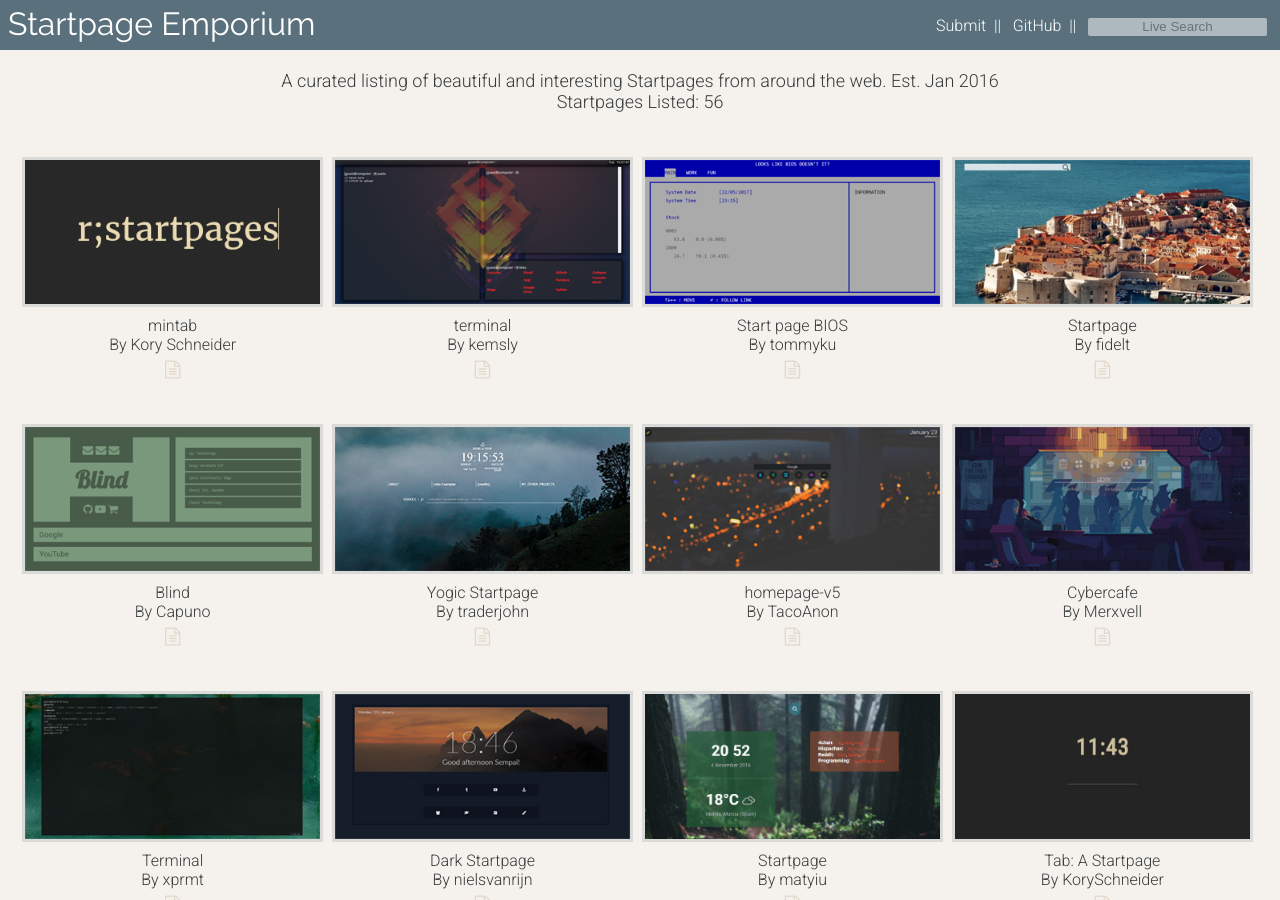
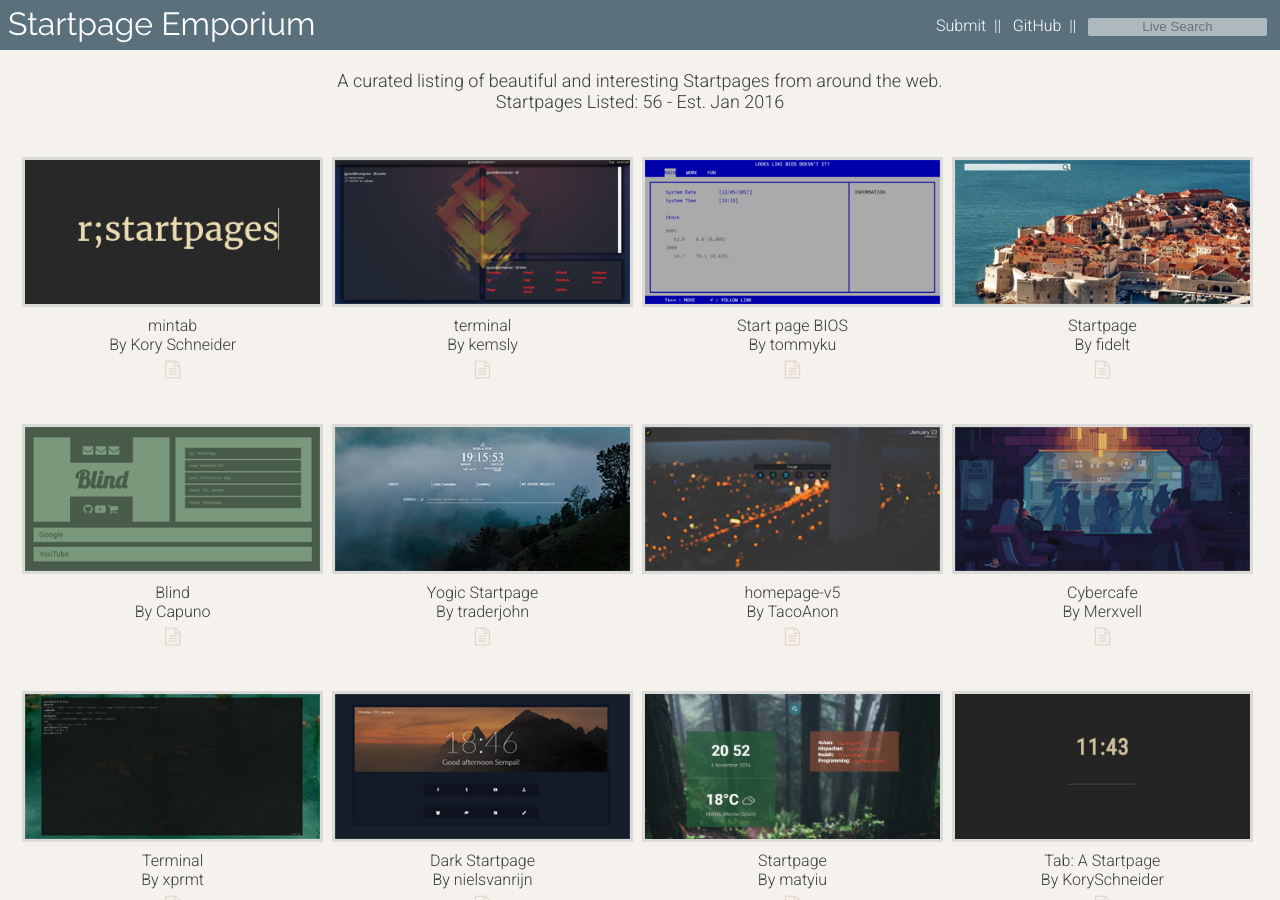
Before and after one commit to Uvacoder/startpages-collected, a Jekyll site: the page built from index.html, in a window 1280 px wide and 900 px high. Built offline with Jekyll 4.4.1, drawn with Linux system fonts in a browser that asks for light colours; nearby versions of some CDN libraries.

```diff
--- a/index.html
+++ b/index.html
@@ -4,8 +4,8 @@ layout: default
 
 <div class="slogan clearfix">
   <h2></h2>
-  <p>A curated listing of beautiful and interesting Startpages from around the web. Est. Jan 2016<br />
-  Startpages Listed: 56</p>
+  <p>A curated listing of beautiful and interesting Startpages from around the web.<br />
+  Startpages Listed: 56 - Est. Jan 2016</p>
 </div>
 
 <div class="img-grid clearfix">
```
